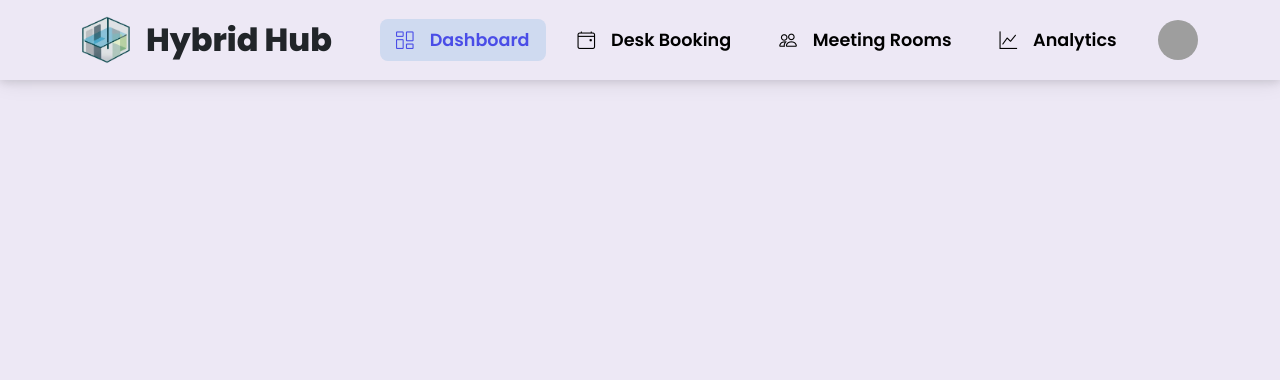
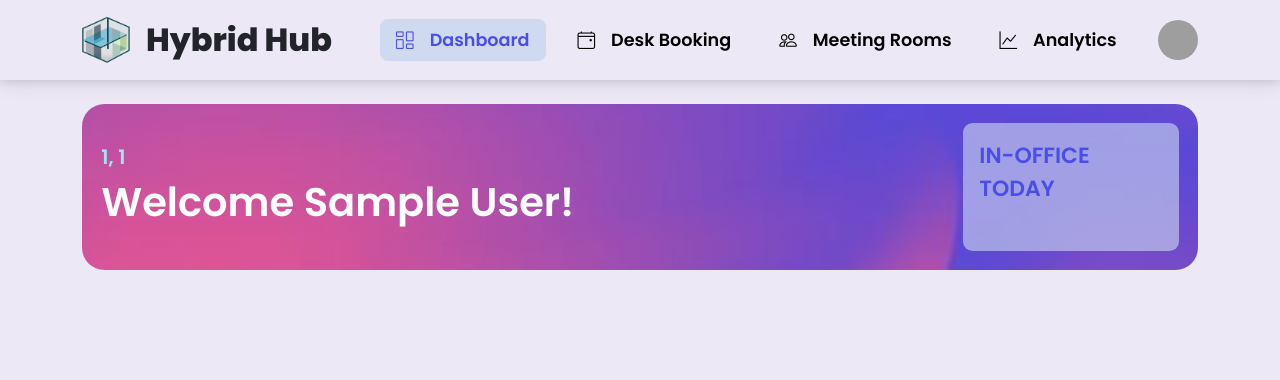
Before and after one commit to Jayden-Yong/NextAI-Hackathon, a Flask app: template templates/admin.html in a window 1280 px wide. Shown: the top 380 px of the page. Run offline with Flask 3, Linux system fonts and the light colour scheme; the template is opened without the code that fills it, so the values that code supplies are empty; the visitor is signed in with stand-in values (Sample User, id 1); parts of the project's set-up code (start-up, migrations or seed data) failed here and were passed over; some libraries are stand-ins or nearby versions; grey boxes are pictures that could not be loaded.

Commit message:
Updated admin page and desk manager designs

```diff
--- a/static/style.css
+++ b/static/style.css
@@ -15,6 +15,8 @@
 
 :root{
     --bg-color: #ede8f5;
+    --bg-color-trans-6: rgba(207,218,240,0.6);
+    --bg-color-trans-8: rgba(207,218,240,0.8);
     --theme-1: #A0E4F1;
     --theme-2: #cfdaf0;
     --theme-3: #4A4DE7;
@@ -32,6 +34,11 @@
     --text-muted: rgba(74, 74, 74, 0.8);
     --text-light: #ffffff;
 }
+
+.bg-color{color: var(--bg-color);}
+.theme-1{color: var(--theme-1);}
+.theme-3{color: var(--theme-3);}
+.theme-4{color: var(--theme-4);}
 
 /* Responsive typography using Bootstrap breakpoints */
 @media (min-width: 576px) {
@@ -103,7 +110,7 @@
 }
 
 section{
-    margin: 1em 0;
+    margin: 1.5em 0;
 }
 
 /** System table designs **/
@@ -276,6 +283,24 @@
     background-color: var(--bg-color);
 }
 
+/* BANNERS*/
+.welcome-banner{
+    background-image: url(images/welcome-banner.jpg);
+    background-size: cover;
+    background-attachment: fixed;
+
+    position: relative;
+    width: 100%;
+    padding: 1.2rem;
+    border-radius: 1.4rem;
+}
+
+.welcome-banner-content{
+    position: relative;
+    color: var(--text-light);
+    height: 8rem;
+}
+
 .banner{
     position: relative;
     width: 100%;
@@ -283,6 +308,9 @@
     padding: 2rem 0;
     background-image: url(images/layout-setup-background.jpg);
     background-attachment: fixed;
+    background-size: cover;
+    background-position: bottom;
+    overflow: hidden;
 }
 
 .banner::before{
@@ -292,14 +320,15 @@
     left: 0;
     right: 0;
     bottom: 0;
-    background-color: rgba(0, 0, 0, 0.4);
+    background-color: rgba(0, 0, 0, 0.55);
+    backdrop-filter: blur(6px);
     z-index: 1;
 }
 
 .banner-content{
     position: relative;
     z-index: 2;
-    color: var(--text-light);
+    color: rgba(255,255,255,0.8);
 }
 
 /** LOGIN PAGE **/
@@ -398,6 +427,21 @@
 .login-btn:hover, .google-login-btn:hover{
     background-color: #ffffff;
     backdrop-filter: blur(0px);
+}
+
+/** ADMIN PAGE **/
+.in-office-counter{
+    position: relative;
+    padding: 1rem;
+    border-radius: 0.6rem;
+    background-color: var(--bg-color-trans-6);
+    backdrop-filter: blur(4px);
+    width: 20%;
+    height: 100%;
+}
+
+.in-office-counter span:first-child{
+    color: var(--theme-3);
 }
 
 /** DASHBOARD **/
@@ -555,16 +599,16 @@
 
 .stretch-o {
     height: 1.12ch;
-    width: calc(var(--stretch) * 1.16ch);
+    width: calc(var(--stretch) * 1.10ch);
     translate: 0 -0.01ch;
-    border: 0.25ch solid white;
+    border: 0.25ch solid rgba(255,255,255,0.8);
     border-radius: 1ch;
     transition: width 0.2s;
     position: relative;
 }
 
 .title-h1 {
-    color: white;
+    color: rgba(255,255,255,0.8);
     --stretch: 1;
 }
 
--- a/templates/admin.html
+++ b/templates/admin.html
@@ -2,4 +2,19 @@
 
 {% block title %}AdminHub{% endblock %}
 
-{% block content %}{% endblock %}
+{% block content %}
+<section class="container">
+    <div class="welcome-banner">
+        <div class="welcome-banner-content d-flex align-items-center">
+            <div>
+                <span class="poppins-semibold fxs theme-1">{{ session['day'] }}, {{ session['date'] }}</span>
+                <span class="poppins-semibold d-block fxxl">Welcome {{ session['data']['name'] }}!</span>
+            </div>
+
+            <div class="in-office-counter ms-auto">
+                <span class="poppins-semibold fsm">IN-OFFICE TODAY</span>
+            </div>
+        </div>
+    </div>
+</section>
+{% endblock %}
--- a/templates/customize_desk.html
+++ b/templates/customize_desk.html
@@ -48,7 +48,7 @@
             display: flex;
             gap: 0.02ch;
             align-items: center;
-            color: white;
+            color: rgba(255,255,255,0.8);
         }
     </style>
 {% endblock %}
--- a/templates/employee_manager.html
+++ b/templates/employee_manager.html
@@ -3,6 +3,12 @@
 {% block title %}Employee Manager{% endblock %}
 
 {% block content %}
+<div class="banner">
+    <div class="container">
+        <div class="banner-content poppins-semibold display-5"><span>EMPLOYEES</span></div>
+    </div>
+</div>
+
 <section class="mt-4">
     <div class="container">
         <table class="poppins-semibold">
```
Also changed, not shown: static/images/welcome-banner.jpg (added).
